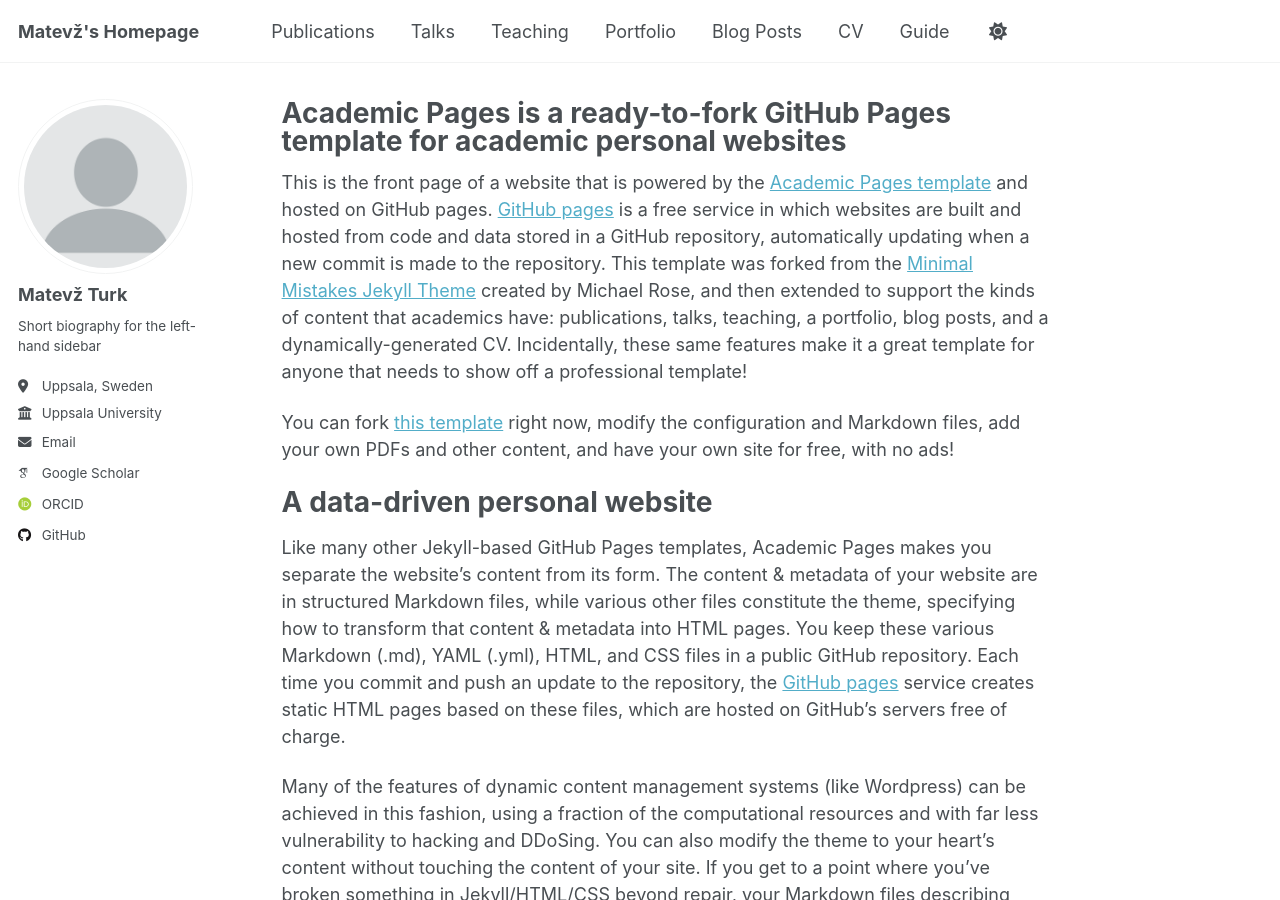
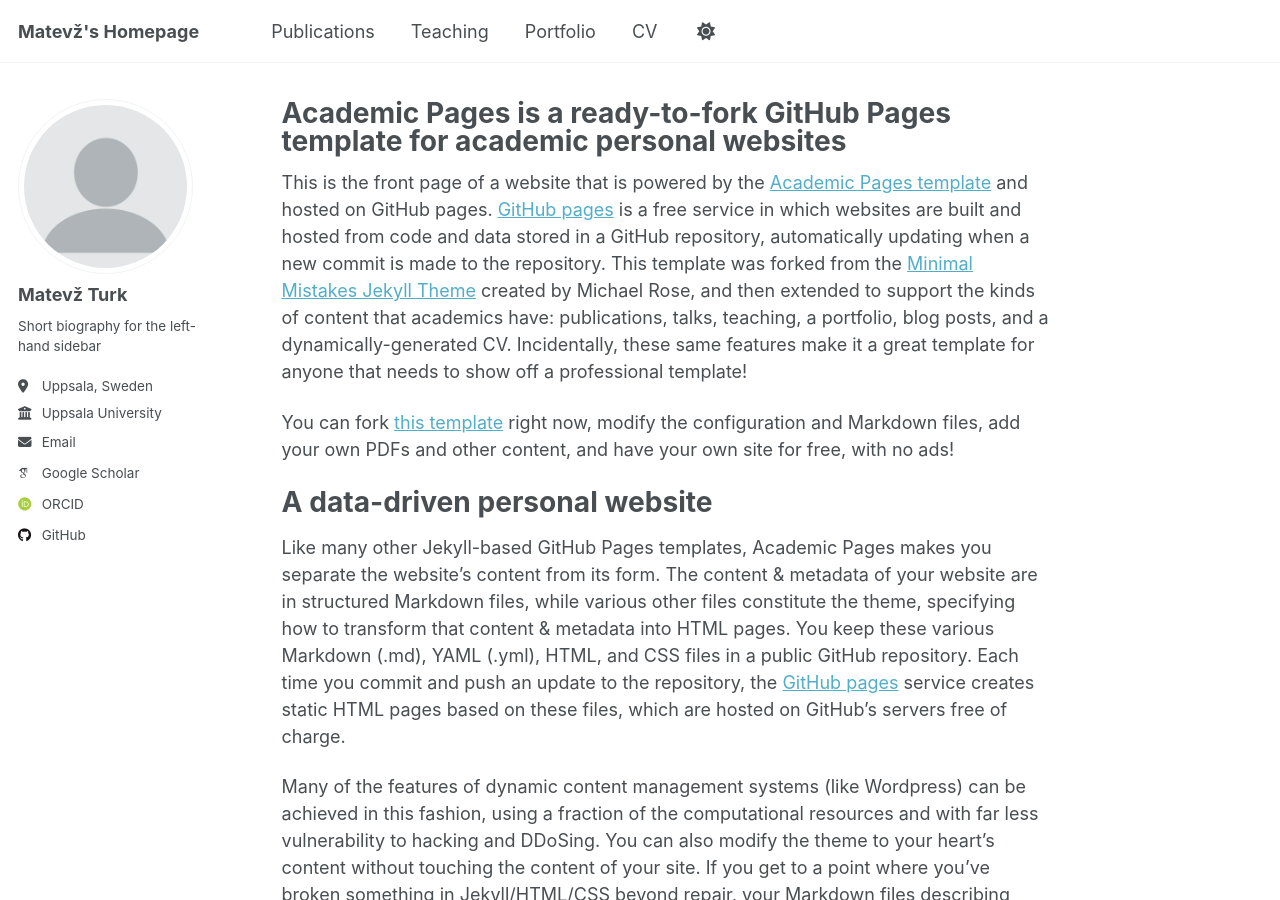
Before and after one commit to MatevzTurk/MatevzTurk.github.io, a Jekyll site: the page built from _pages/about.md, in a window 1280 px wide and 900 px high. Built offline with Jekyll 4.4.1, drawn with Linux system fonts in a browser that asks for light colours; some web fonts are replaced; a script that is not in the unit is left out; part of the change alters nothing that is shown.

Commit message:
Comment out navigation links in _data/navigation.yml
Comment out unused navigation items in YAML file.

```diff
--- a/_data/navigation.yml
+++ b/_data/navigation.yml
@@ -11,8 +11,8 @@ main:
   - title: "Publications"
     url: /publications/
 
-  - title: "Talks"
-    url: /talks/
+  #- title: "Conferences"
+  #  url: /talks/
 
   - title: "Teaching"
     url: /teaching/
@@ -20,8 +20,8 @@ main:
   - title: "Portfolio"
     url: /portfolio/
 
-  - title: "Blog Posts"
-    url: /year-archive/
+  # - title: "Blog Posts"
+  #   url: /year-archive/
 
   - title: "CV"
     url: /cv/
@@ -29,5 +29,5 @@ main:
   # - title: "CV"
   #   url: /cv-json/
 
-  - title: "Guide"
-    url: /markdown/
+  # - title: "Guide"
+  #   url: /markdown/
```
